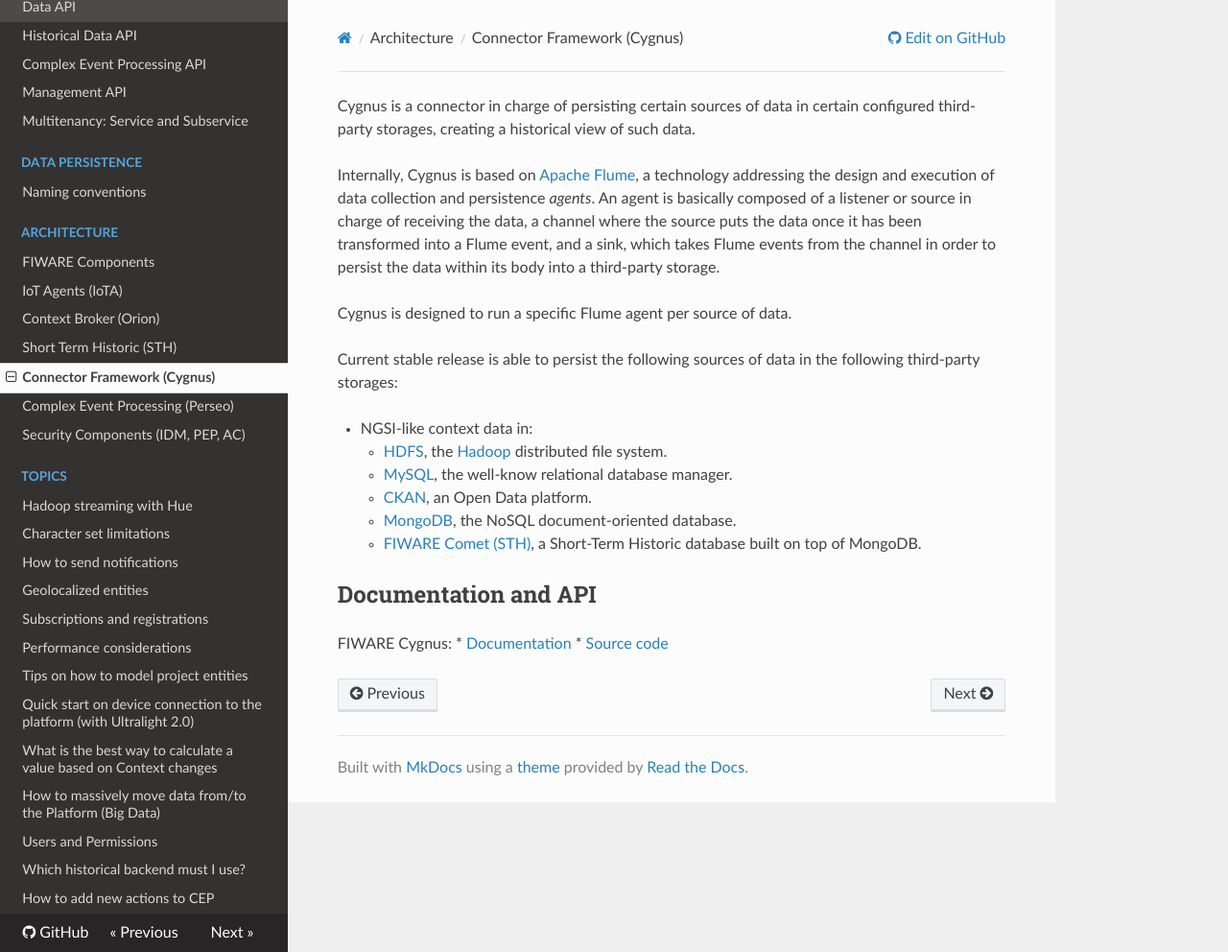
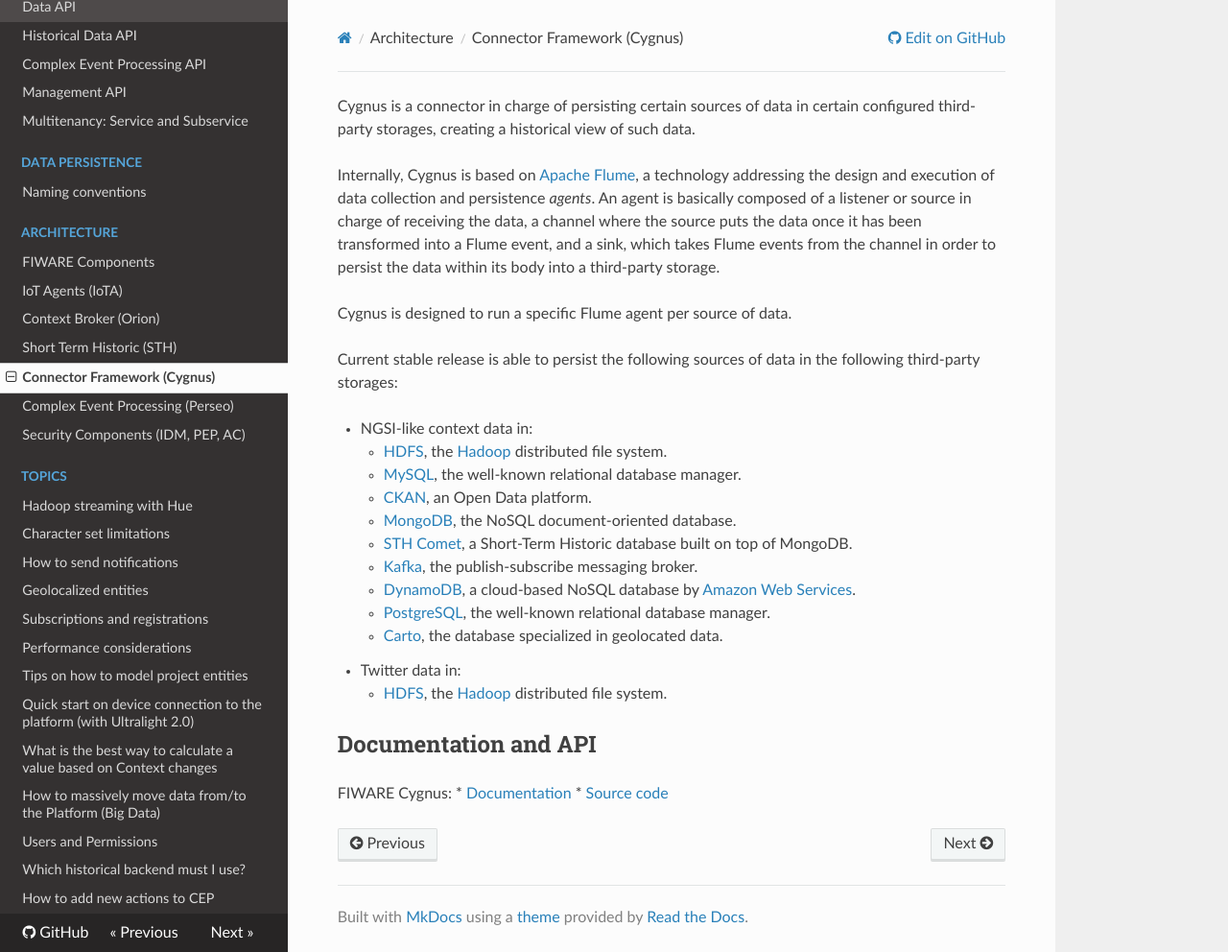
Before and after one commit to telefonicaid/thinking-cities, an MkDocs documentation site: the page built from docs/cygnus.md, in a window 1280 px wide and 992 px high. Shown: the whole window at 96% size. Built offline with MkDocs 1.6.1, drawn with Linux system fonts in a browser that asks for light colours; nearby versions of some CDN libraries; old or Windows-style settings are respelled for this version of MkDocs.

Commit message:
Update cygnus.md

```diff
--- a/docs/cygnus.md
+++ b/docs/cygnus.md
@@ -8,10 +8,16 @@
 
 * NGSI-like context data in:
     * [HDFS](http://hadoop.apache.org/docs/current/hadoop-project-dist/hadoop-hdfs/HdfsUserGuide.html), the [Hadoop](http://hadoop.apache.org/) distributed file system.
-    * [MySQL](https://www.mysql.com/), the well-know relational database manager.
+    * [MySQL](https://www.mysql.com/), the well-known relational database manager.
     * [CKAN](http://ckan.org/), an Open Data platform.
     * [MongoDB](https://www.mongodb.org/), the NoSQL document-oriented database.
-    * [FIWARE Comet (STH)](https://github.com/telefonicaid/fiware-sth-comet), a Short-Term Historic database built on top of MongoDB.
+    * [STH Comet](https://github.com/telefonicaid/IoT-STH), a Short-Term Historic database built on top of MongoDB.
+    * [Kafka](http://kafka.apache.org/), the publish-subscribe messaging broker.
+    * [DynamoDB](https://aws.amazon.com/dynamodb/), a cloud-based NoSQL database by [Amazon Web Services](https://aws.amazon.com/).
+    * [PostgreSQL](http://www.postgresql.org/), the well-known relational database manager.
+    * [Carto](https://carto.com/), the database specialized in geolocated data.
+* Twitter data in:
+    * [HDFS](http://hadoop.apache.org/docs/current/hadoop-project-dist/hadoop-hdfs/HdfsUserGuide.html), the [Hadoop](http://hadoop.apache.org/) distributed file system.
 
 ## Documentation and API
 
```
